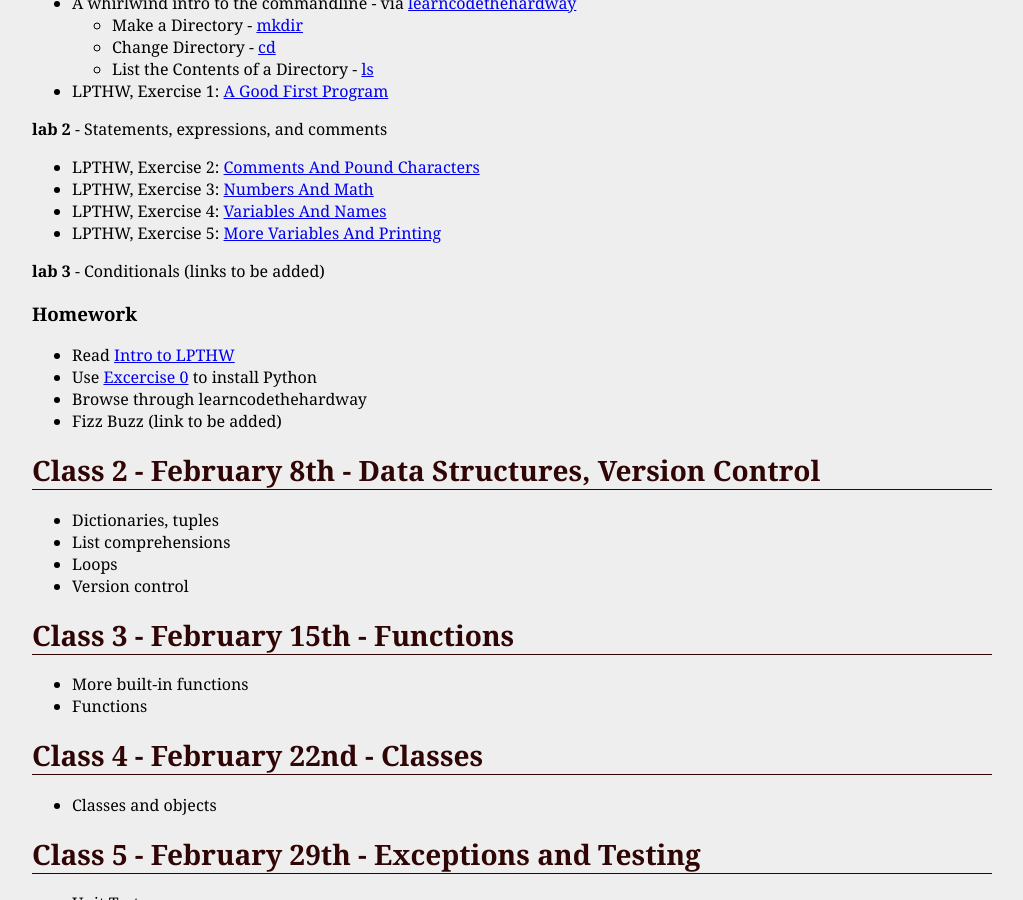
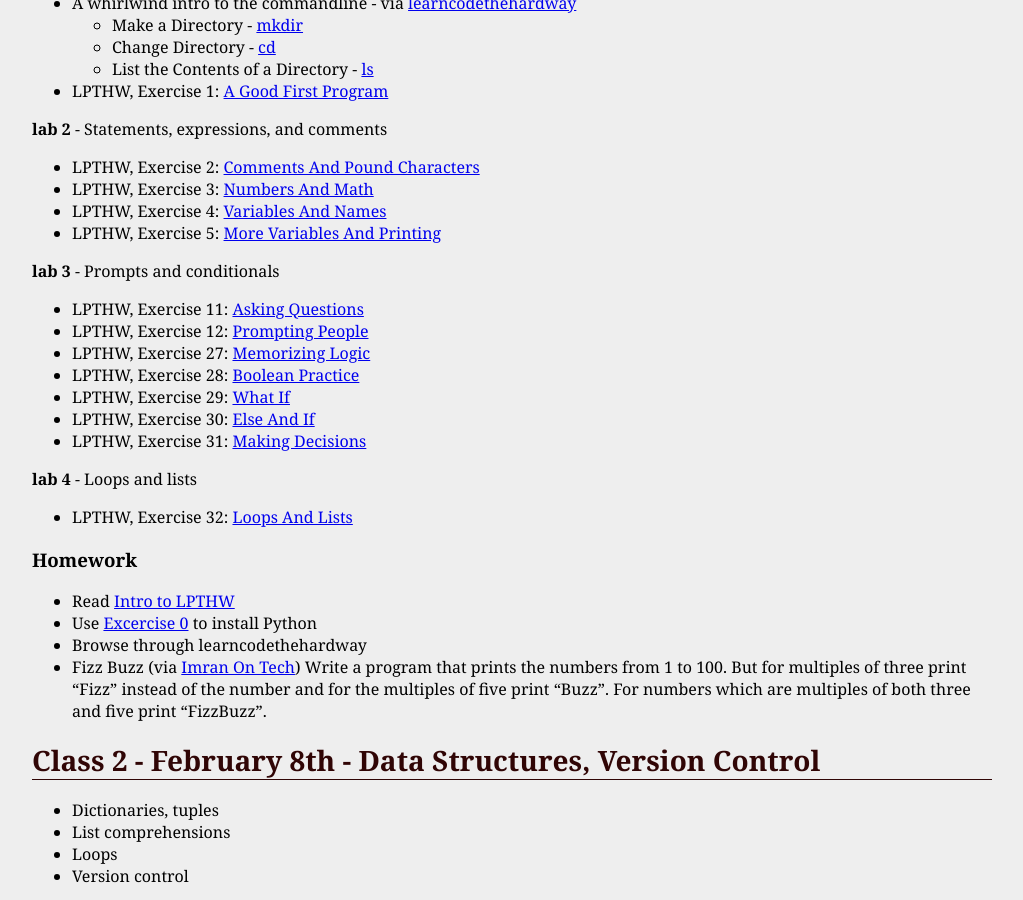
Before and after one commit to jversoza/MTEC2002, a Jekyll site: the page built from programming-foundations-2012-spring.markdown, in a window 1280 px wide and 900 px high, scrolled down 753 px. Shown: the whole window, without its empty margins (128-1151 px from the left). Built offline with Jekyll 4.4.1, drawn with Linux system fonts in a browser that asks for light colours.

Commit message:
added remaining exercises for conditionals and loops

```diff
--- a/programming-foundations-2012-spring.markdown
+++ b/programming-foundations-2012-spring.markdown
@@ -36,14 +36,25 @@
 * LPTHW, Exercise 4: [Variables And Names](http://learnpythonthehardway.org/book/ex4.html)
 * LPTHW, Exercise 5: [More Variables And Printing](http://learnpythonthehardway.org/book/ex5.html)
 
-__lab 3__ - Conditionals
-(links to be added)
+__lab 3__ - Prompts and conditionals
+* LPTHW, Exercise 11: [Asking Questions](http://learnpythonthehardway.org/book/ex11.html)
+* LPTHW, Exercise 12: [Prompting People](http://learnpythonthehardway.org/book/ex12.html)
+* LPTHW, Exercise 27: [Memorizing Logic](http://learnpythonthehardway.org/book/ex27.html)
+* LPTHW, Exercise 28: [Boolean Practice](http://learnpythonthehardway.org/book/ex28.html)
+* LPTHW, Exercise 29: [What If](http://learnpythonthehardway.org/book/ex29.html)
+* LPTHW, Exercise 30: [Else And If](http://learnpythonthehardway.org/book/ex30.html)
+* LPTHW, Exercise 31: [Making Decisions](http://learnpythonthehardway.org/book/ex31.html)
+
+__lab 4__ - Loops and lists
+* LPTHW, Exercise 32: [Loops And Lists](http://learnpythonthehardway.org/book/ex32.html)
+
 
 ###Homework
 * Read [Intro to LPTHW](http://learnpythonthehardway.org/book/intro.html)
 * Use [Excercise 0](http://learnpythonthehardway.org/book/ex0.html) to install Python
 * Browse through learncodethehardway
-* Fizz Buzz (link to be added)
+* Fizz Buzz (via [Imran On Tech](http://imranontech.com/2007/01/24/using-fizzbuzz-to-find-developers-who-grok-coding/))
+	Write a program that prints the numbers from 1 to 100. But for multiples of three print "Fizz" instead of the number and for the multiples of five print “Buzz”. For numbers which are multiples of both three and five print "FizzBuzz".
 
 
 Class 2 - February 8th - Data Structures, Version Control
```
